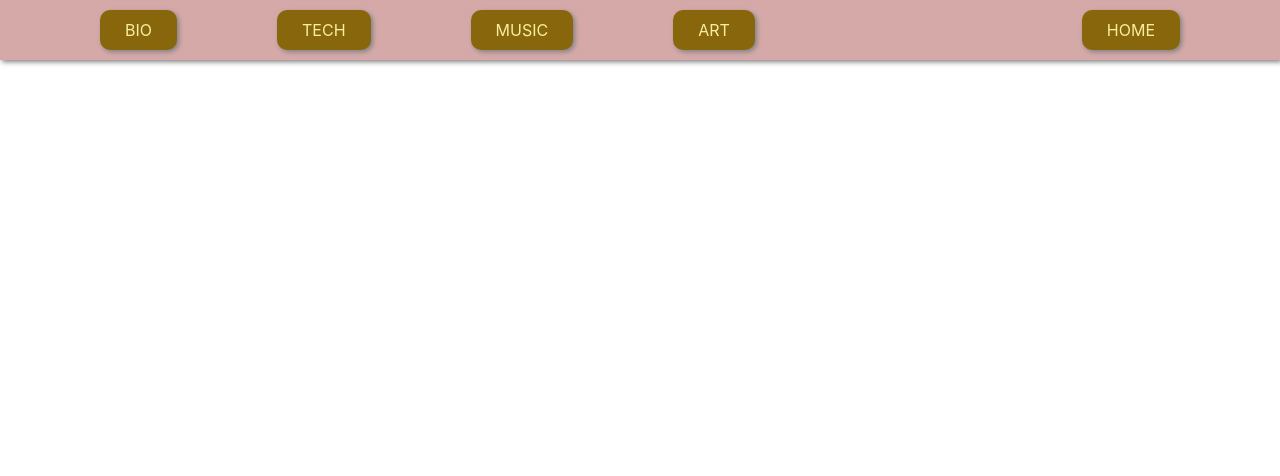
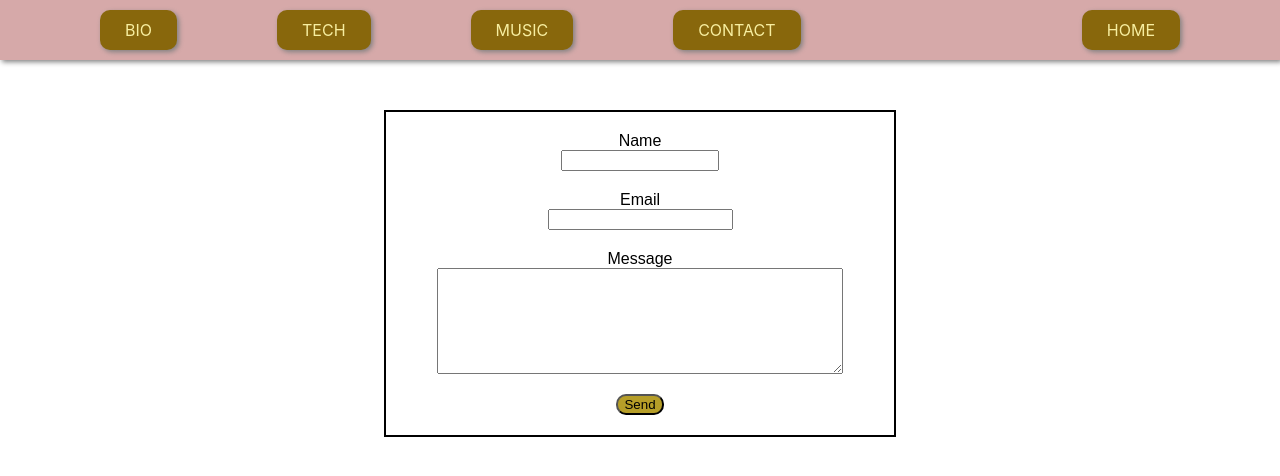
Before and after one commit to JlordA/james-ardery-portfolio, a React (Create React App) app: page /contactform in a window 1280 px wide. Shown: the top 476 px of the page. Built offline with nearby package versions, Linux system fonts and the light colour scheme.

Commit message:
contact form added

```diff
--- a/src/App.css
+++ b/src/App.css
@@ -90,3 +90,26 @@
   box-shadow: 5px 5px 5px grey;
   border-radius: 10px;
 }
+
+.contact-form{
+  display: flex;
+  flex-direction: column;
+  align-items: center;
+  font-family: 'Josefin Sans', sans-serif;
+  margin-top: 50px;
+  border: solid 2px;
+  margin-left: 30%;
+  margin-right: 30%;
+}
+
+.form-button{
+  background-color: #b69e28;
+  font-family: 'Josefin Sans', sans-serif;
+  margin-top: 20px;
+  margin-bottom: 20px;
+  border-radius: 10px;
+}
+
+.form-label{
+  margin-top: 20px;
+}
--- a/src/App.js
+++ b/src/App.js
@@ -5,7 +5,7 @@ import { Route, Switch } from 'react-router-dom'
 import Bio from "./Components/Bio";
 import Tech from './Components/Tech'
 import Music from './Components/Music'
-import Art from './Components/Art'
+import ContactForm from "./Components/ContactForm";
 
 
 
@@ -17,8 +17,8 @@ function App() {
         <Route path='/welcome' component={Welcome}/>
         <Route path='/bio' component={Bio}/>
         <Route path='/tech' component={Tech}/>
-        <Route path='/art' component={Art}/>
         <Route path='/music' component={Music}/>
+        <Route path='/contactform' component={ContactForm}/>
       </Switch>
     </>
   );
--- a/src/Components/Art.js
+++ /dev/null
@@ -1,5 +0,0 @@
-function Art() {
-  return <h1>Hello Art</h1>;
-}
-
-export default Art;
--- /dev/null
+++ b/src/Components/ContactForm.js
@@ -0,0 +1,38 @@
+import emailjs from "emailjs-com";
+
+function ContactForm() {
+  function sendEmail(e) {
+    e.preventDefault();
+
+    emailjs
+      .sendForm(
+        "service_bkvy1am",
+        "contact_form",
+        e.target,
+        "user_N942LrUXhlR7Vjb3x7Sm6"
+      )
+      .then(
+        (result) => {
+          console.log(result.text);
+        },
+        (error) => {
+          console.log(error.text);
+        }
+      );
+  }
+
+  return (
+    <form className="contact-form" onSubmit={sendEmail}>
+      <input type="hidden" name="contact_number" />
+      <label className="form-label">Name</label>
+      <input style={{ width: '150px'}} type="text" name="user_name" />
+      <label className="form-label">Email</label>
+      <input type="email" name="user_email" />
+      <label className="form-label">Message</label>
+      <textarea style={{ width: '400px', height: '100px'}} name="message" />
+      <input className="form-button" type="submit" value="Send" />
+    </form>
+  );
+}
+
+export default ContactForm;
--- a/src/Components/Navbar.js
+++ b/src/Components/Navbar.js
@@ -12,8 +12,8 @@ function Navbar() {
       <NavLink to={"/music"}>
         <li className="nav-button">MUSIC</li>
       </NavLink>
-      <NavLink to={"/art"}>
-        <li className="nav-button">ART</li>
+      <NavLink to={"/contactform"}>
+        <li className="nav-button">CONTACT</li>
       </NavLink>
       <NavLink to={"/welcome"} >
         <li style={{ float: "right", marginRight: "100px" }}className="nav-button">HOME</li>
```
Also changed, not shown: 1 other file (tests, documents, lock files or other folders).
